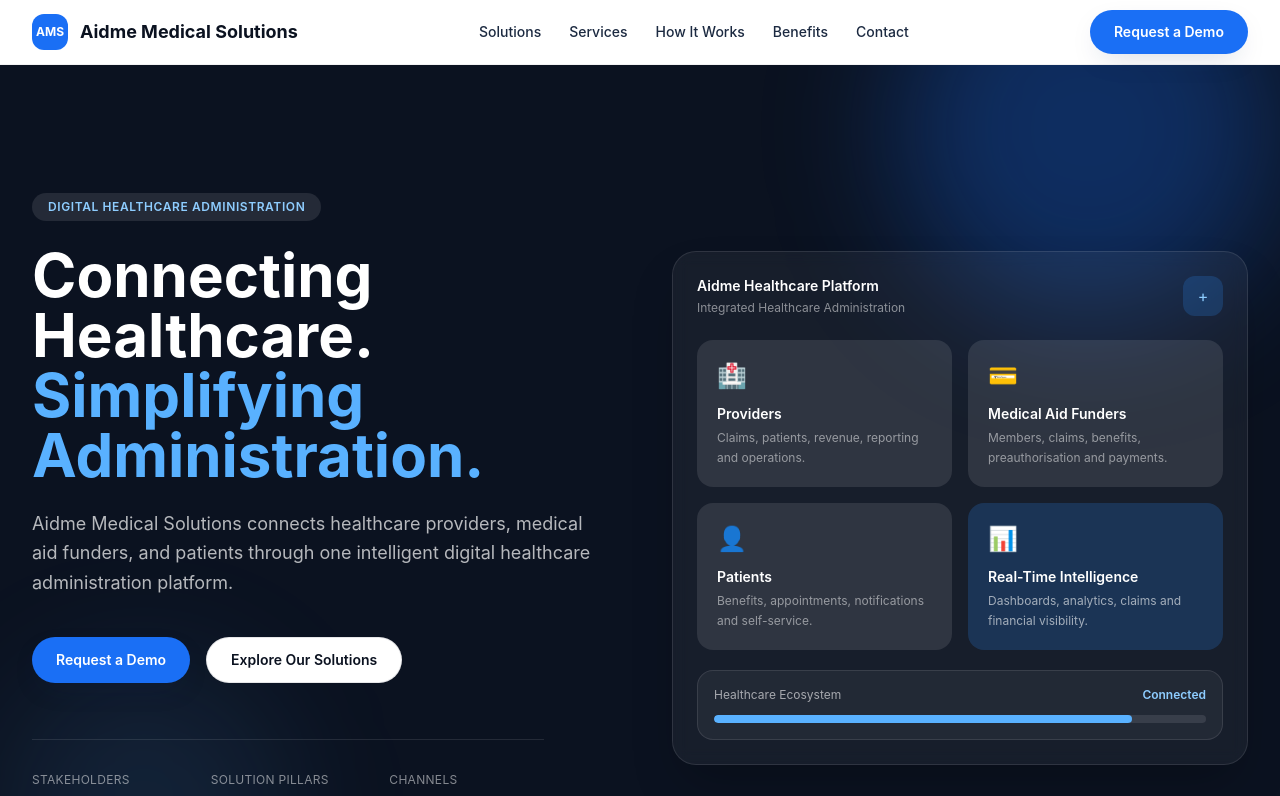
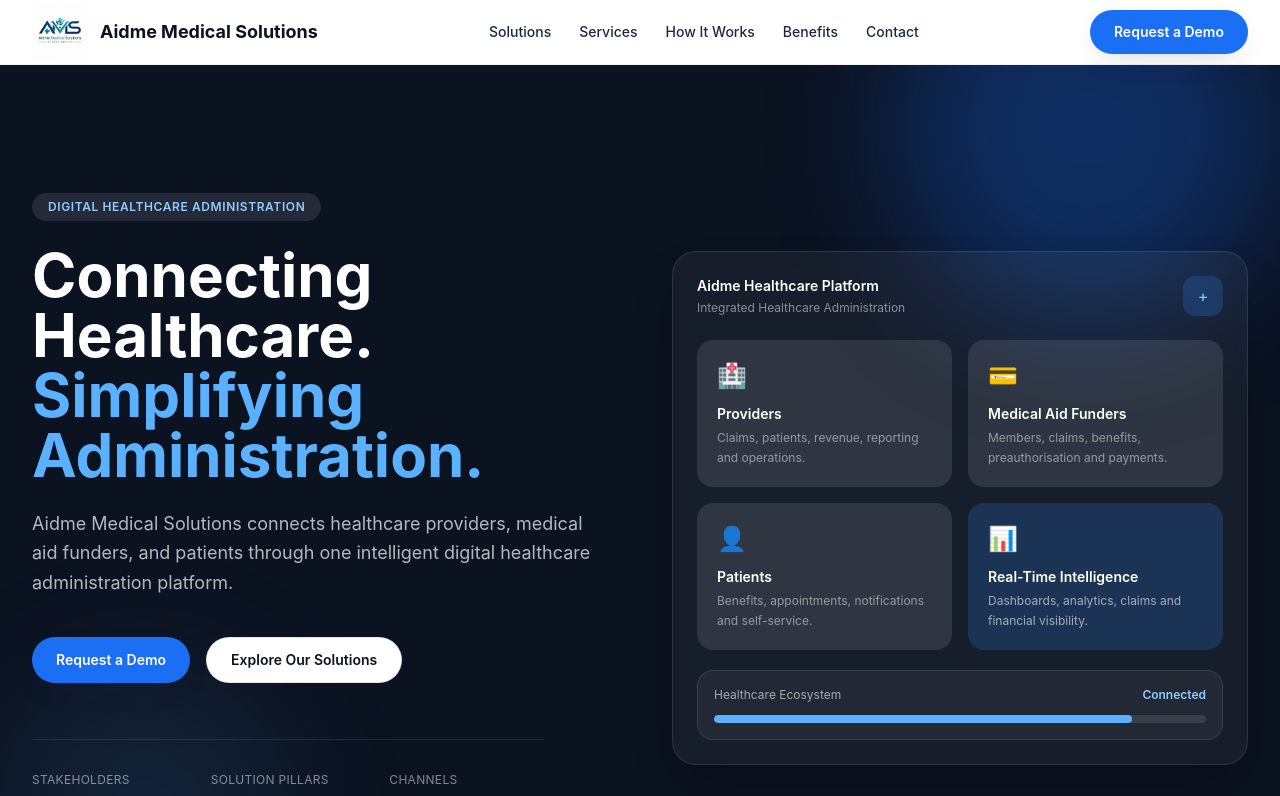
Before and after one commit to tynoerm/aidememedicalsolutions, a Next.js app: page / in a window 1280 px wide. Shown: the top 796 px of the page. Built offline with nearby package versions, Linux system fonts and the light colour scheme.

Commit message:
Add files via upload

```diff
--- a/src/components/Navbar.tsx
+++ b/src/components/Navbar.tsx
@@ -17,19 +17,23 @@
     <header className="sticky top-0 z-50 border-b border-ink-900/5 bg-white/90 backdrop-blur">
       <div className="container-x flex h-16 items-center justify-between">
 
+        {/* Logo */}
         <a
           href="#"
-          className="flex items-center gap-3 font-bold text-lg text-ink-900"
+          className="flex items-center gap-3 text-lg font-bold text-ink-900"
         >
-          <span className="flex h-9 w-9 items-center justify-center rounded-xl bg-brand-600 text-white text-xs font-bold">
-            AMS
-          </span>
+            <img
+    src="/log.jpeg"
 
-          <span>
+    className="h-14 w-auto max-w-[500px] object-contain"
+  />
+
+          <span className="hidden sm:inline">
             Aidme Medical Solutions
           </span>
         </a>
 
+        {/* Desktop Navigation */}
         <nav className="hidden items-center gap-7 md:flex">
           {links.map((link) => (
             <a
@@ -42,16 +46,19 @@
           ))}
         </nav>
 
+        {/* Request Demo */}
         <div className="hidden md:block">
           <a href="#contact" className="btn-primary">
             Request a Demo
           </a>
         </div>
 
+        {/* Mobile Menu Button */}
         <button
           onClick={() => setOpen((value) => !value)}
           className="flex h-10 w-10 items-center justify-center rounded-md border border-ink-900/10 md:hidden"
           aria-label="Toggle menu"
+          aria-expanded={open}
         >
           <span className="text-xl">
             {open ? "✕" : "☰"}
@@ -59,6 +66,7 @@
         </button>
       </div>
 
+      {/* Mobile Menu */}
       {open && (
         <div className="border-t border-ink-900/5 bg-white md:hidden">
           <div className="container-x flex flex-col gap-4 py-5">
```
